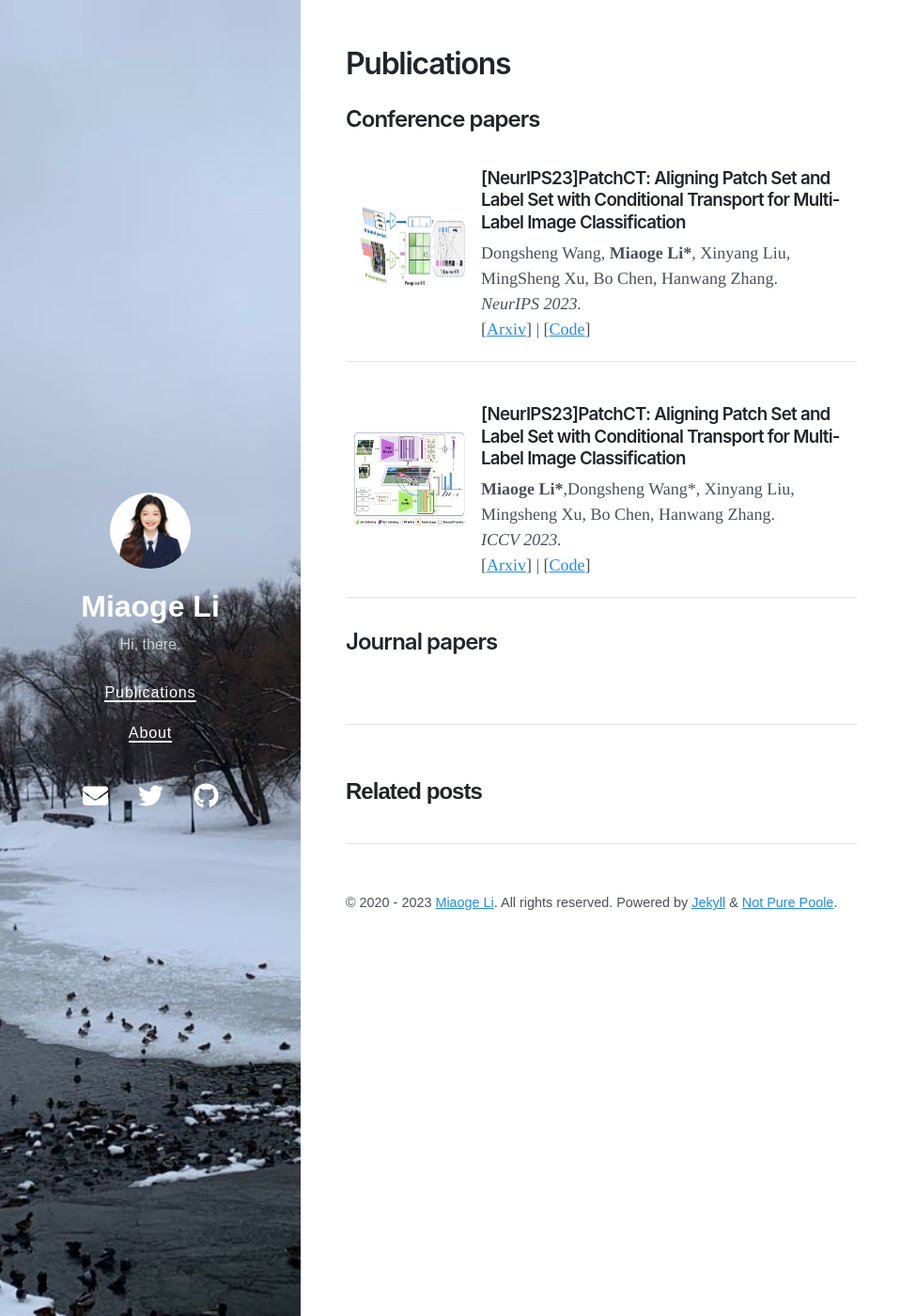
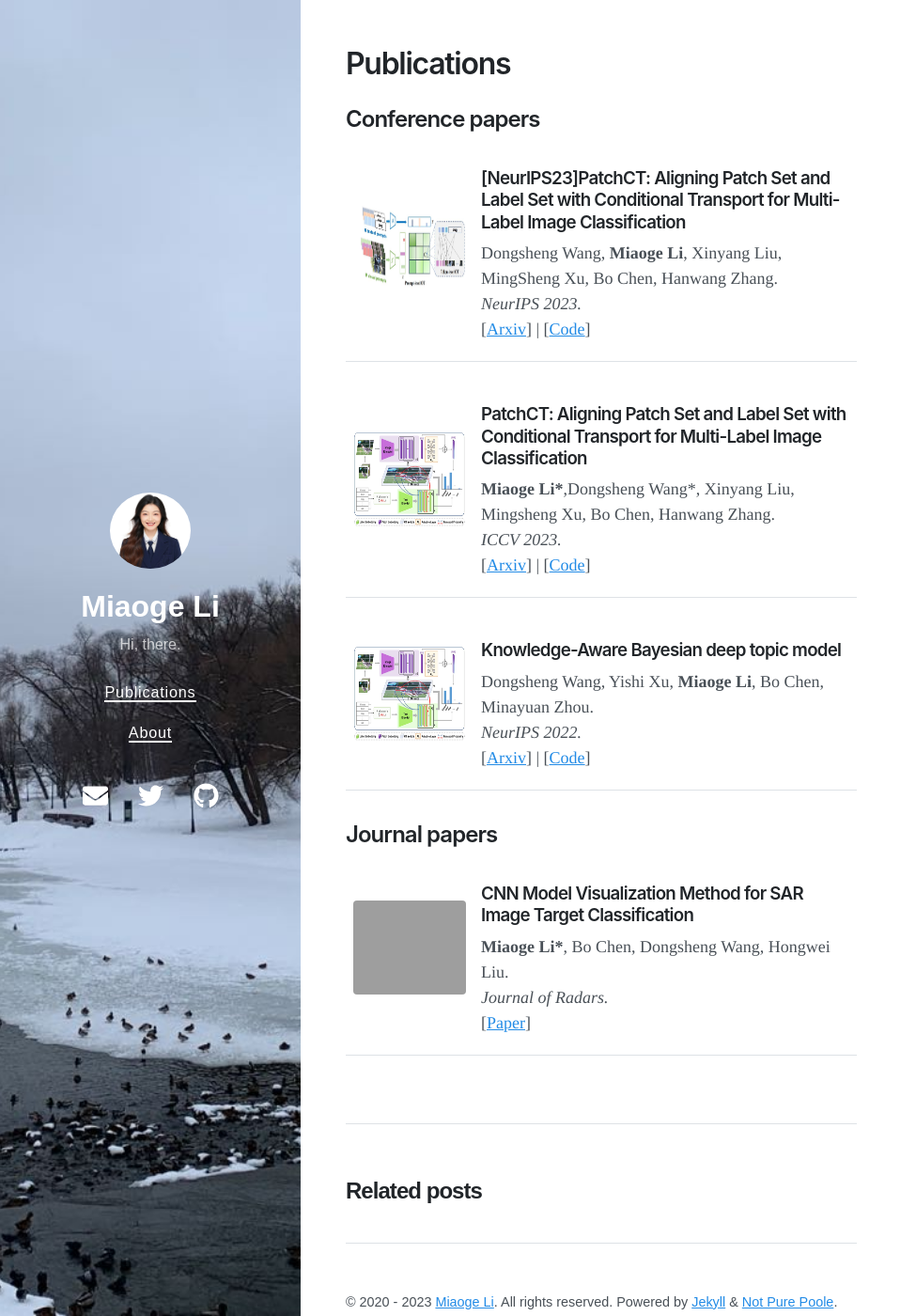
Before and after one commit to keepgoingjkg/keepgoingjkg.github.io, a Jekyll site: the page built from index.html, in a window 1280 px wide and 1400 px high. Shown: the whole window at 94% size, without its empty margins (0-975 px from the left). Built offline with Jekyll 4.4.1, drawn with Linux system fonts in a browser that asks for light colours; nearby versions of some CDN libraries; the list of posts is cut into pages by our own code.

Commit message:
Update index.html

```diff
--- a/index.html
+++ b/index.html
@@ -6,7 +6,7 @@
 <h2>Conference papers</h2>
 
 <!-- <img src="https://wds2014.github.io/images/patchct.png" alt="NeurIPS Paper">
-<p><strong>[NeurIPS23] Tuning Multi-mode Token-level Prompt Alignment across Modalities</strong><br>
+<p><strong>Tuning Multi-mode Token-level Prompt Alignment across Modalities</strong><br>
 Dongsheng Wang*, Miaoge Li, Xinyang Liu, Mingsheng Xu, Bo Chen, Hanwang Zhang<br>
 <a href="https://arxiv.org/pdf/2307.09066v1.pdf">Arxiv</a> | <a href="https://github.com/keepgoingjkj/PatchCT">Code</a></p> -->
 
@@ -18,7 +18,7 @@
     <td width="75%" valign="middle">
       <p style="line-height: 1.8em;">
         <h3>[NeurIPS23]PatchCT: Aligning Patch Set and Label Set with Conditional Transport for Multi-Label Image Classification</h3>
-         Dongsheng Wang, <strong>Miaoge Li*</strong>, Xinyang Liu, MingSheng Xu, Bo Chen, Hanwang Zhang.
+         Dongsheng Wang, <strong>Miaoge Li</strong>, Xinyang Liu, MingSheng Xu, Bo Chen, Hanwang Zhang.
         <br>
         <em>NeurIPS 2023.</em>
         <br>
@@ -35,15 +35,51 @@
     </td>
     <td width="75%" valign="middle">
       <p style="line-height: 1.8em;">
-        <h3>[NeurIPS23]PatchCT: Aligning Patch Set and Label Set with Conditional Transport for Multi-Label Image Classification</h3>
+        <h3>PatchCT: Aligning Patch Set and Label Set with Conditional Transport for Multi-Label Image Classification</h3>
         <strong>Miaoge Li*</strong>,Dongsheng Wang*,  Xinyang Liu, Mingsheng Xu, Bo Chen, Hanwang Zhang.
         <br>
         <em>ICCV 2023.</em>
         <br>
-        [<a href="https://arxiv.org/pdf/2307.09066v1.pdf" target="_blank">Arxiv</a>] | [<a href="https://github.com/keepgoingjkj/PatchCT" target="_blank">Code</a>]
+        [<a href="https://arxiv.org/pdf/2307.09066v1.pdf" target="_blank">Arxiv</a>] | [<a href="https://github.com/keepgoingjkg/PatchCT" target="_blank">Code</a>]
+      </p>
+    </td>
+  </tr>
+</tbody></table>
+
+<table class="paper-container"><tbody>
+  <tr>
+    <td class="paper-item-img">
+      <img src="https://keepgoingjkg.github.io/PatchCT.JPG" alt="Conference Paper" width="200" height="100">
+    </td>
+    <td width="75%" valign="middle">
+      <p style="line-height: 1.8em;">
+        <h3> Knowledge-Aware Bayesian deep topic model</h3>
+         Dongsheng Wang, Yishi Xu, <strong>Miaoge Li</strong>, Bo Chen, Minayuan Zhou.
+        <br>
+        <em>NeurIPS 2022.</em>
+        <br>
+        [<a href="https://arxiv.org/abs/2209.14228" target="_blank">Arxiv</a>] | [<a href="https://github.com/wds2014/TopicKG" target="_blank">Code</a>]
       </p>
     </td>
   </tr>
 </tbody></table>
 
 <h2>Journal papers</h2>
+
+<table class="paper-container"><tbody>
+  <tr>
+    <td class="paper-item-img">
+      <img src="https://keepgoingjkg.github.io/CSCAM.JPG" alt="Conference Paper" width="200" height="100">
+    </td>
+    <td width="75%" valign="middle">
+      <p style="line-height: 1.8em;">
+        <h3> CNN Model Visualization Method for SAR Image Target Classification</h3>
+        <strong>Miaoge Li*</strong>, Bo Chen, Dongsheng Wang, Hongwei Liu.
+        <br>
+        <em>Journal of Radars.</em>
+        <br>
+        [<a href="https://scholar.google.com/citations?view_op=view_citation&hl=zh-CN&user=Z0ZEhkUAAAAJ&citation_for_view=Z0ZEhkUAAAAJ:u5HHmVD_uO8C" target="_blank">Paper</a>]
+      </p>
+    </td>
+  </tr>
+</tbody></table>
```
